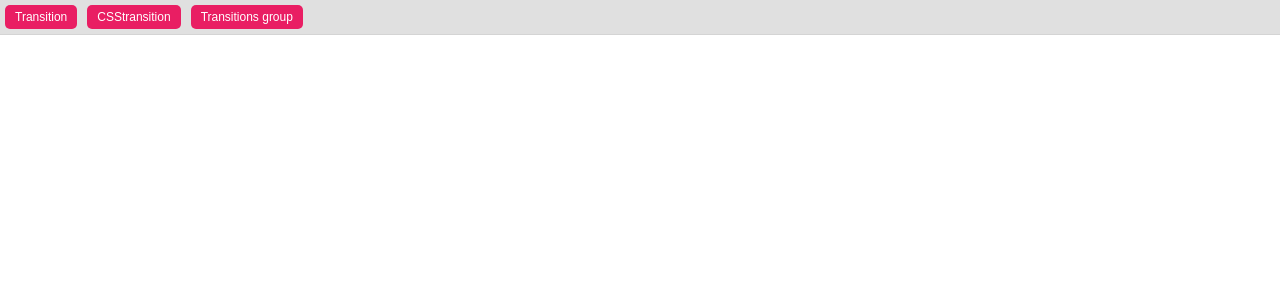
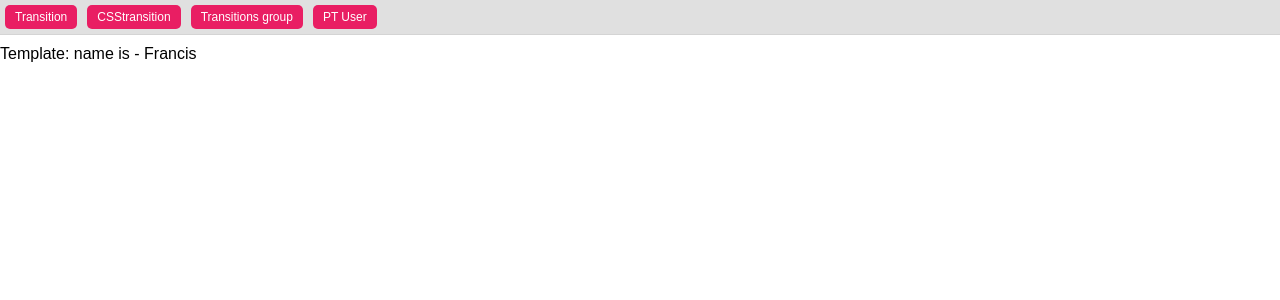
Before and after one commit to rinatsafin/udemy_react_fullstack, a React (Create React App) app in the folder 03_transitions/: page /user in a window 1280 px wide. Shown: the top 300 px of the page. Built offline with nearby package versions, Linux system fonts and the light colour scheme.

Commit message:
PropTypes Lesson 43

```diff
--- a/03_transitions/package.json
+++ b/03_transitions/package.json
@@ -3,6 +3,7 @@
   "version": "0.1.0",
   "private": true,
   "dependencies": {
+    "prop-types": "^15.6.2",
     "react": "^16.6.0",
     "react-dom": "^16.6.0",
     "react-router-dom": "^4.4.0-beta.4",
--- a/03_transitions/src/App.js
+++ b/03_transitions/src/App.js
@@ -1,27 +1,30 @@
-import React from 'react';
-import { BrowserRouter, Route, Link } from 'react-router-dom';
-import './css/App.css';
+import React from "react";
+import { BrowserRouter, Route, Link } from "react-router-dom";
+import "./css/App.css";
 
 // COMPONENTS
-import CSStransition from './components/CSStransition';
-import Tgroup from './components/tgroup';
-import TransitionComp from './components/Transition';
+import CSStransition from "./components/CSStransition";
+import Tgroup from "./components/tgroup";
+import TransitionComp from "./components/Transition";
+import User from "./components/user";
 
 const App = () => {
-  return(
+  return (
     <BrowserRouter>
       <div>
         <div className="anim_index">
           <Link to="/transition">Transition</Link>
           <Link to="/csstransition">CSStransition</Link>
           <Link to="/tgroup">Transitions group</Link>
+          <Link to="/user">PT User</Link>
         </div>
-        <Route path="/transition" component={TransitionComp}></Route>
-        <Route path="/csstransition" component={CSStransition}></Route>
-        <Route path="/tgroup" component={Tgroup}></Route>
+        <Route path="/transition" component={TransitionComp} />
+        <Route path="/csstransition" component={CSStransition} />
+        <Route path="/tgroup" component={Tgroup} />
+        <Route path="/user" component={User} />
       </div>
     </BrowserRouter>
-  )
-}
+  );
+};
 
 export default App;
--- /dev/null
+++ b/03_transitions/src/components/user.js
@@ -0,0 +1,27 @@
+import React, { Component } from "react";
+import UserTemplate from "./user_template";
+
+export default class User extends Component {
+  state = {
+    name: "Francis",
+    lastName: "Jones",
+    age: 25,
+    spanish: false,
+    hobbies: ["run", "walk", "bicycle", "watch movies"],
+    car: {
+      brand: "Ford",
+      model: "Focus"
+    },
+    getName() {
+      return this.name;
+    },
+    mother: "Martha"
+  };
+  render() {
+    return (
+      <div>
+        <UserTemplate {...this.state} />
+      </div>
+    );
+  }
+}
--- /dev/null
+++ b/03_transitions/src/components/user_template.js
@@ -0,0 +1,23 @@
+import React from "react";
+import PropTypes from "prop-types";
+
+const UserTemplate = props => {
+  return <div>Template: name is - {props.getName()}</div>;
+};
+
+UserTemplate.propTypes = {
+  name: PropTypes.oneOfType([
+    PropTypes.string,
+    PropTypes.number,
+    PropTypes.oneOf(["Francis", "Steve"])
+  ]),
+  lastName: PropTypes.oneOf(["Jones", "Doe"]),
+  age: PropTypes.number,
+  spanish: PropTypes.bool,
+  hobbies: PropTypes.arrayOf(PropTypes.string),
+  car: PropTypes.object,
+  getName: PropTypes.func,
+  mother: PropTypes.string.isRequired
+};
+
+export default UserTemplate;
```
